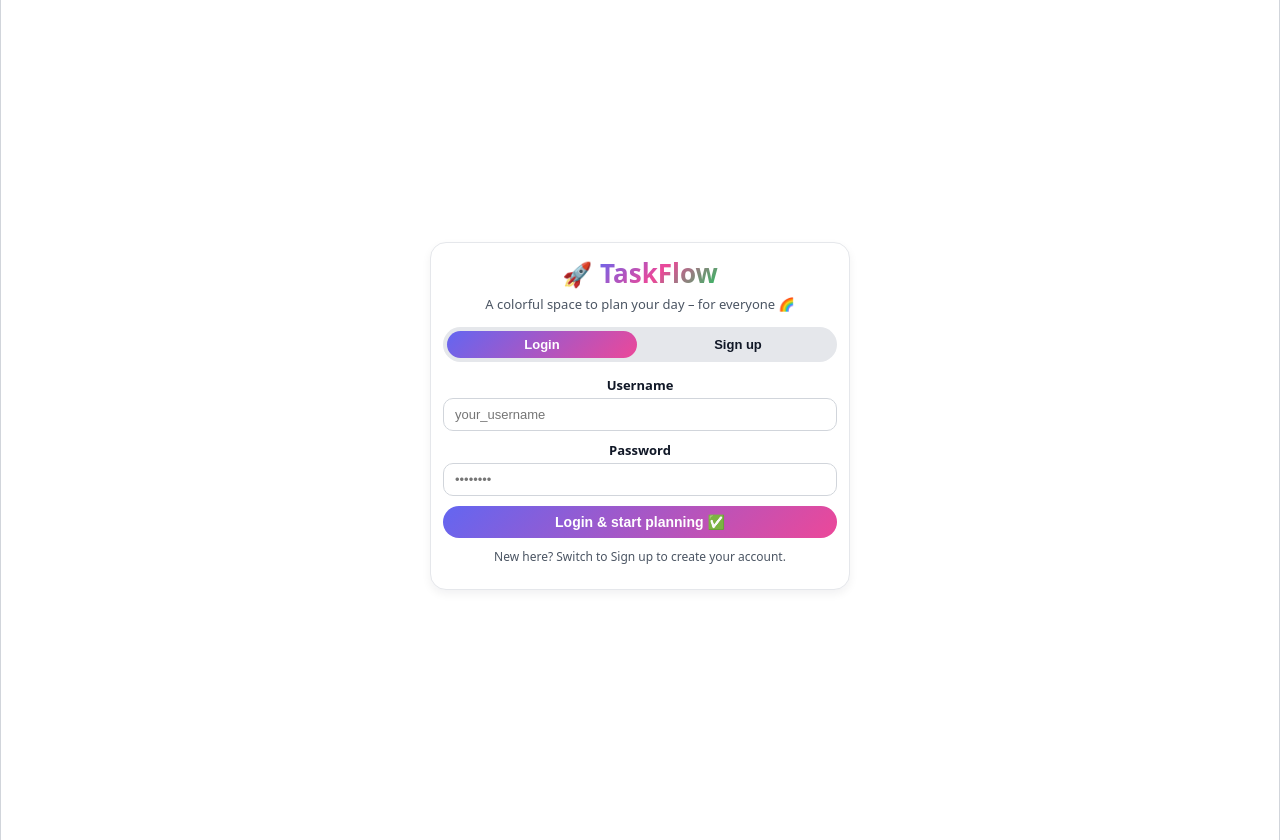
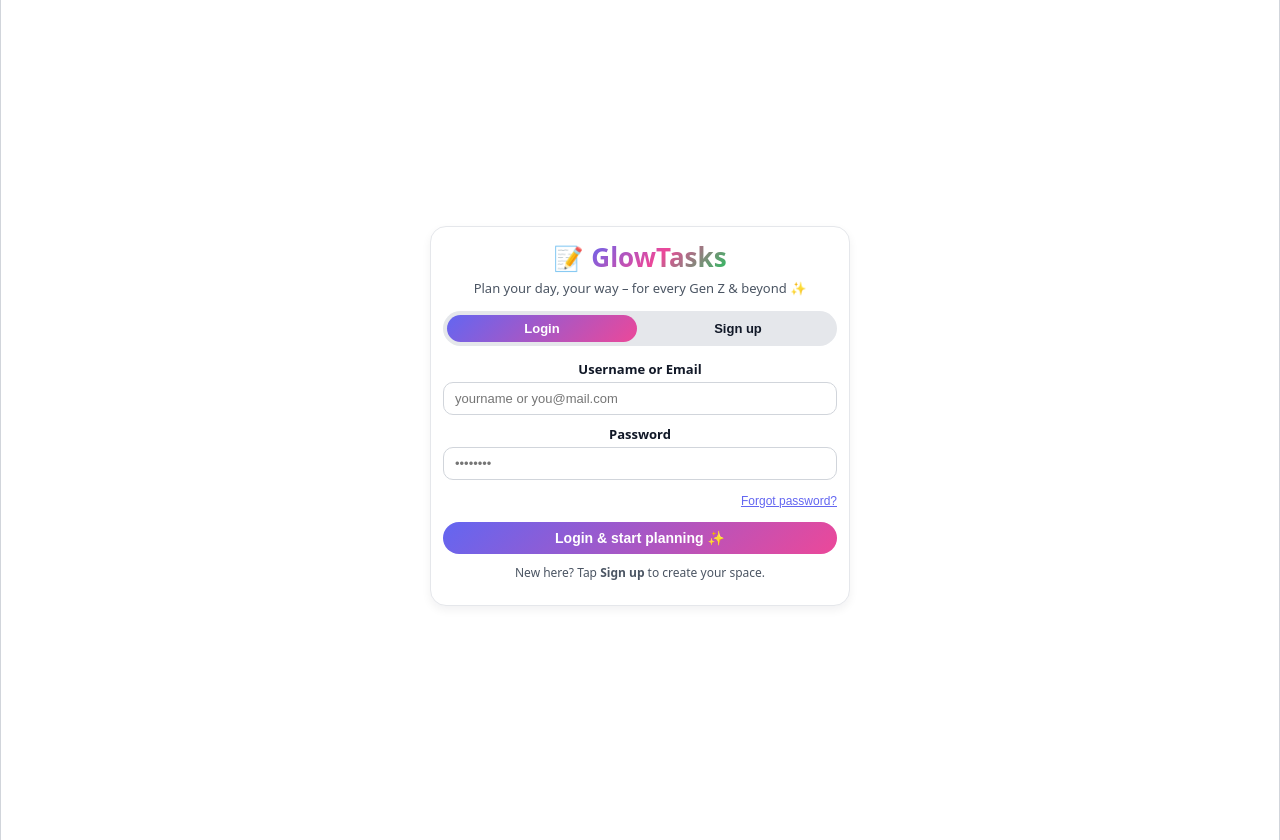
Before and after one commit to Satyam-Nayak/frontend, a React (Create React App) app: page / in a window 1280 px wide. Built offline with nearby package versions, Linux system fonts and the light colour scheme.

Commit message:
otp login added

```diff
--- a/src/api.js
+++ b/src/api.js
@@ -14,14 +14,25 @@ async function req(url, method, data, username) {
   });
 }
 
+// Auth
 export const register = (u, e, p) =>
   req("/api/auth/register", "POST", { username: u, email: e, password: p });
 
-export const login = (u, p) =>
-  req("/api/auth/login", "POST", { username: u, password: p });
+export const verifySignupOtp = (email, otp) =>
+  req("/api/auth/verify-otp", "POST", { email, otp });
+
+export const login = (identifier, password) =>
+  req("/api/auth/login", "POST", { identifier, password });
+
+export const sendForgotOtp = (email) =>
+  req("/api/auth/forgot", "POST", { email });
+
+export const resetPassword = (email, otp, newPassword) =>
+  req("/api/auth/reset", "POST", { email, otp, newPassword });
 
 export const getProfile = (u) => req("/api/auth/me", "GET", null, u);
 
+// Tasks
 export const getTasks = (u) => req("/api/tasks", "GET", null, u);
 export const addTask = (u, t) => req("/api/tasks", "POST", t, u);
 export const updateTask = (u, id, t) =>
--- a/src/components/AuthForm.js
+++ b/src/components/AuthForm.js
@@ -1,27 +1,105 @@
 import React, { useState } from "react";
-import { login, register } from "../api";
+import {
+  login,
+  register,
+  verifySignupOtp,
+  sendForgotOtp,
+  resetPassword,
+} from "../api";
 
 export default function AuthForm({ onLogin }) {
-  const [mode, setMode] = useState("login");
+  const [mode, setMode] = useState("login"); // login | register | verify | forgot | reset
+
+  const [identifier, setIdentifier] = useState(""); // username or email for login
   const [username, setUsername] = useState("");
   const [email, setEmail] = useState("");
+  const [pendingEmail, setPendingEmail] = useState("");
+  const [pendingUsername, setPendingUsername] = useState("");
+
   const [password, setPassword] = useState("");
+  const [newPassword, setNewPassword] = useState("");
+  const [otp, setOtp] = useState("");
+
   const [error, setError] = useState("");
+  const [info, setInfo] = useState("");
   const [loading, setLoading] = useState(false);
 
-  async function handleSubmit(e) {
+  function switchMode(next) {
+    setMode(next);
+    setError("");
+    setInfo("");
+    setOtp("");
+    if (next === "login") {
+      setPassword("");
+    }
+    if (next === "register") {
+      setPassword("");
+    }
+  }
+
+  // ===== Handlers =====
+  async function handleLogin(e) {
     e.preventDefault();
     setError("");
+    setInfo("");
     setLoading(true);
-
     try {
-      if (mode === "register") {
-        await register(username, email, password);
+      const res = await login(identifier, password);
+      localStorage.setItem("tm_username", res.username);
+      onLogin(res.username);
+    } catch (err) {
+      setError(err.message || "Login failed");
+    } finally {
+      setLoading(false);
+    }
   }
 
-      const res = await login(username, password);
+  async function handleRegister(e) {
+    e.preventDefault();
+    setError("");
+    setInfo("");
+    setLoading(true);
+    try {
+      await register(username, email, password);
+      setPendingEmail(email);
+      setPendingUsername(username);
+      setInfo("We sent an OTP to your email. Please enter it to verify.");
+      setMode("verify");
+    } catch (err) {
+      setError(err.message || "Register failed");
+    } finally {
+      setLoading(false);
+    }
+  }
+
+  async function handleVerify(e) {
+    e.preventDefault();
+    setError("");
+    setInfo("");
+    setLoading(true);
+    try {
+      await verifySignupOtp(pendingEmail, otp);
+      setInfo("Email verified! Logging you in...");
+      const res = await login(pendingEmail, password); // user can login with email
       localStorage.setItem("tm_username", res.username);
       onLogin(res.username);
+    } catch (err) {
+      setError(err.message || "Verification failed");
+    } finally {
+      setLoading(false);
+    }
+  }
+
+  async function handleForgot(e) {
+    e.preventDefault();
+    setError("");
+    setInfo("");
+    setLoading(true);
+    try {
+      await sendForgotOtp(email);
+      setPendingEmail(email);
+      setInfo("If this email exists, an OTP has been sent.");
+      setMode("reset");
     } catch (err) {
       setError(err.message || "Something went wrong");
     } finally {
@@ -29,48 +107,136 @@ export default function AuthForm({ onLogin }) {
     }
   }
 
+  async function handleReset(e) {
+    e.preventDefault();
+    setError("");
+    setInfo("");
+    setLoading(true);
+    try {
+      await resetPassword(pendingEmail, otp, newPassword);
+      setInfo("Password reset successful. Logging you in...");
+      const res = await login(pendingEmail, newPassword);
+      localStorage.setItem("tm_username", res.username);
+      onLogin(res.username);
+    } catch (err) {
+      setError(err.message || "Reset failed");
+    } finally {
+      setLoading(false);
+    }
+  }
+
+  // Which tab is "active" visually
+  const loginTabActive = mode === "login" || mode === "forgot" || mode === "reset";
+  const registerTabActive = mode === "register" || mode === "verify";
+
   return (
     <div className="page auth-page">
       <div className="card auth-card neon-border">
         <div className="logo-text">
-          <span className="logo-emoji">🚀</span>
-          <span className="logo-title">TaskFlow</span>
+          <span className="logo-emoji">📝</span>
+          <span className="logo-title">GlowTasks</span>
         </div>
         <p className="logo-subtitle">
-          A colorful space to plan your day – for everyone 🌈
+          Plan your day, your way – for every Gen Z & beyond ✨
         </p>
 
+        {/* Tabs */}
         <div className="auth-tabs">
           <button
             type="button"
-            className={mode === "login" ? "tab active" : "tab"}
-            onClick={() => setMode("login")}
+            className={loginTabActive ? "tab active" : "tab"}
+            onClick={() => switchMode("login")}
           >
             Login
           </button>
           <button
             type="button"
-            className={mode === "register" ? "tab active" : "tab"}
-            onClick={() => setMode("register")}
+            className={registerTabActive ? "tab active" : "tab"}
+            onClick={() => switchMode("register")}
           >
             Sign up
           </button>
         </div>
 
-        <form className="auth-form" onSubmit={handleSubmit}>
+        {/* Forms by mode */}
+        {mode === "login" && (
+          <form className="auth-form" onSubmit={handleLogin}>
+            <label className="input-label">
+              Username or Email
+              <input
+                className="input"
+                type="text"
+                placeholder="yourname or you@mail.com"
+                value={identifier}
+                onChange={(e) => setIdentifier(e.target.value)}
+                required
+              />
+            </label>
+
+            <label className="input-label">
+              Password
+              <input
+                className="input"
+                type="password"
+                placeholder="••••••••"
+                value={password}
+                onChange={(e) => setPassword(e.target.value)}
+                required
+              />
+            </label>
+
+            <div
+              style={{
+                display: "flex",
+                justifyContent: "flex-end",
+                marginTop: 4,
+                marginBottom: 4,
+              }}
+            >
+              <button
+                type="button"
+                style={{
+                  border: "none",
+                  background: "transparent",
+                  color: "#6366f1",
+                  fontSize: 12,
+                  cursor: "pointer",
+                  padding: 0,
+                  textDecoration: "underline",
+                }}
+                onClick={() => switchMode("forgot")}
+              >
+                Forgot password?
+              </button>
+            </div>
+
+            {error && <div className="badge error-badge">⚠ {error}</div>}
+            {info && (
+              <div className="badge" style={{ background: "#e0f2fe", color: "#075985" }}>
+                ℹ {info}
+              </div>
+            )}
+
+            <button className="btn primary-btn" type="submit" disabled={loading}>
+              {loading ? "Logging in…" : "Login & start planning ✨"}
+            </button>
+          </form>
+        )}
+
+        {mode === "register" && (
+          <form className="auth-form" onSubmit={handleRegister}>
             <label className="input-label">
               Username
               <input
                 className="input"
                 type="text"
-              placeholder="your_username"
+                placeholder="cool_user123"
                 value={username}
                 onChange={(e) => setUsername(e.target.value)}
                 required
               />
             </label>
 
-          {mode === "register" && (
             <label className="input-label">
               Email
               <input
@@ -82,7 +248,6 @@ export default function AuthForm({ onLogin }) {
                 required
               />
             </label>
-          )}
 
             <label className="input-label">
               Password
@@ -97,21 +262,136 @@ export default function AuthForm({ onLogin }) {
             </label>
 
             {error && <div className="badge error-badge">⚠ {error}</div>}
+            {info && (
+              <div className="badge" style={{ background: "#e0f2fe", color: "#075985" }}>
+                ℹ {info}
+              </div>
+            )}
 
             <button className="btn primary-btn" type="submit" disabled={loading}>
-            {loading
-              ? "Just a moment… ⏳"
-              : mode === "login"
-              ? "Login & start planning ✅"
-              : "Create my account 🚀"}
+              {loading ? "Creating account…" : "Sign up & get OTP 💌"}
             </button>
           </form>
+        )}
 
+        {mode === "verify" && (
+          <form className="auth-form" onSubmit={handleVerify}>
             <p className="auth-hint">
-          {mode === "login"
-            ? "New here? Switch to Sign up to create your account."
-            : "Already have an account? Switch back to Login."}
+              We’ve sent a 6-digit code to <b>{pendingEmail || email}</b>.
             </p>
+
+            <label className="input-label">
+              Enter OTP
+              <input
+                className="input"
+                type="text"
+                maxLength={6}
+                placeholder="123456"
+                value={otp}
+                onChange={(e) => setOtp(e.target.value)}
+                required
+              />
+            </label>
+
+            {error && <div className="badge error-badge">⚠ {error}</div>}
+            {info && (
+              <div className="badge" style={{ background: "#e0f2fe", color: "#075985" }}>
+                ℹ {info}
+              </div>
+            )}
+
+            <button className="btn primary-btn" type="submit" disabled={loading}>
+              {loading ? "Verifying…" : "Verify & continue 🌟"}
+            </button>
+          </form>
+        )}
+
+        {mode === "forgot" && (
+          <form className="auth-form" onSubmit={handleForgot}>
+            <p className="auth-hint">
+              Enter your registered email to reset your password.
+            </p>
+
+            <label className="input-label">
+              Email
+              <input
+                className="input"
+                type="email"
+                placeholder="you@example.com"
+                value={email}
+                onChange={(e) => setEmail(e.target.value)}
+                required
+              />
+            </label>
+
+            {error && <div className="badge error-badge">⚠ {error}</div>}
+            {info && (
+              <div className="badge" style={{ background: "#e0f2fe", color: "#075985" }}>
+                ℹ {info}
+              </div>
+            )}
+
+            <button className="btn primary-btn" type="submit" disabled={loading}>
+              {loading ? "Sending OTP…" : "Send reset OTP 💌"}
+            </button>
+          </form>
+        )}
+
+        {mode === "reset" && (
+          <form className="auth-form" onSubmit={handleReset}>
+            <p className="auth-hint">
+              We sent an OTP to <b>{pendingEmail}</b>. Enter it and choose a new password.
+            </p>
+
+            <label className="input-label">
+              OTP
+              <input
+                className="input"
+                type="text"
+                maxLength={6}
+                placeholder="123456"
+                value={otp}
+                onChange={(e) => setOtp(e.target.value)}
+                required
+              />
+            </label>
+
+            <label className="input-label">
+              New password
+              <input
+                className="input"
+                type="password"
+                placeholder="••••••••"
+                value={newPassword}
+                onChange={(e) => setNewPassword(e.target.value)}
+                required
+              />
+            </label>
+
+            {error && <div className="badge error-badge">⚠ {error}</div>}
+            {info && (
+              <div className="badge" style={{ background: "#e0f2fe", color: "#075985" }}>
+                ℹ {info}
+              </div>
+            )}
+
+            <button className="btn primary-btn" type="submit" disabled={loading}>
+              {loading ? "Updating…" : "Reset password & login 🔐"}
+            </button>
+          </form>
+        )}
+
+        {/* Bottom hint */}
+        {mode === "login" && (
+          <p className="auth-hint">
+            New here? Tap <b>Sign up</b> to create your space.
+          </p>
+        )}
+        {mode === "register" && (
+          <p className="auth-hint">
+            Already have an account? Tap <b>Login</b> to come back.
+          </p>
+        )}
       </div>
     </div>
   );
```
Lines whose indentation alone changed are shown as unchanged.
